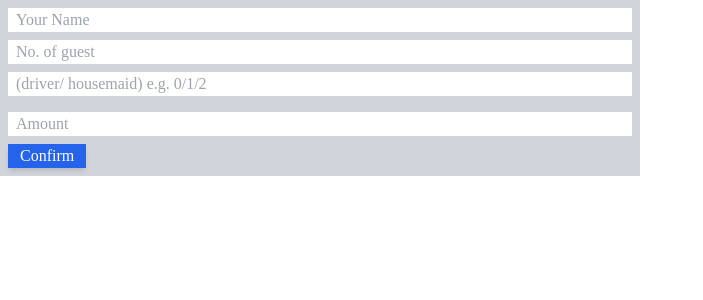
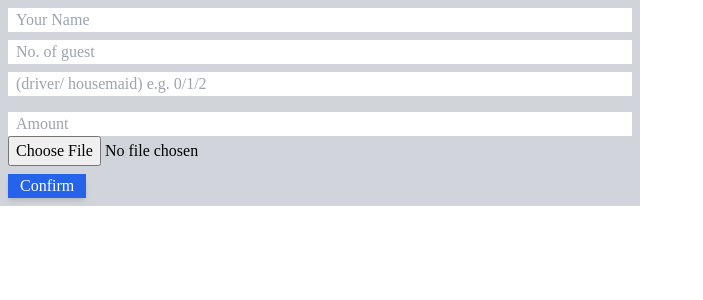
Before and after one commit to rezwan563/my-app, a React (Vite) app: page / in a window 1280 px wide. Shown: the top 300 px of the page, without its empty margins (0-703 px from the left). Built offline with nearby package versions, Linux system fonts and the light colour scheme.

Commit message:
added file input using FormData

```diff
--- a/src/pages/(home)/Home.tsx
+++ b/src/pages/(home)/Home.tsx
@@ -1,6 +1,6 @@
 const Home = () => {
   const handleGuestInfo = async (e: React.FormEvent<HTMLFormElement>) => {
-    e.preventDefault() ;
+    e.preventDefault();
 
     const form = e.target as HTMLFormElement;
     const formData = new FormData(form);
@@ -11,10 +11,11 @@ const Home = () => {
     console.log("data\n", plainData);
     try {
       const response = await fetch(`${import.meta.env.VITE_PUBLIC_API}/url`, {
-        method: "GET",
-        headers: {
-          "Content-type": "application/json",
-        },
+        method: "POST",
+        // headers: {
+        //   "Content-type": "application/json",
+        // },
+        body: formData
       });
       if (response.ok) {
         const result = await response.json();
@@ -26,7 +27,11 @@ const Home = () => {
   };
   return (
     <div>
-      <form autoComplete="off" onSubmit={handleGuestInfo} className="bg-gray-300 w-1/2 p-2">
+      <form
+        autoComplete="off"
+        onSubmit={handleGuestInfo}
+        className="bg-gray-300 w-1/2 p-2"
+      >
         <div className="grid grid-cols-1 gap-2">
           <input
             type="text"
@@ -54,10 +59,11 @@ const Home = () => {
             className="pl-2"
           />
         </div>
+        <input type="file" name="text" id="" />
         <input
           type="submit"
           value="Confirm"
-          className="bg-blue-600 mt-2 text-white px-3 shadow-md"
+          className="bg-blue-600 block mt-2 text-white px-3 shadow-md"
         />
       </form>
     </div>
```
